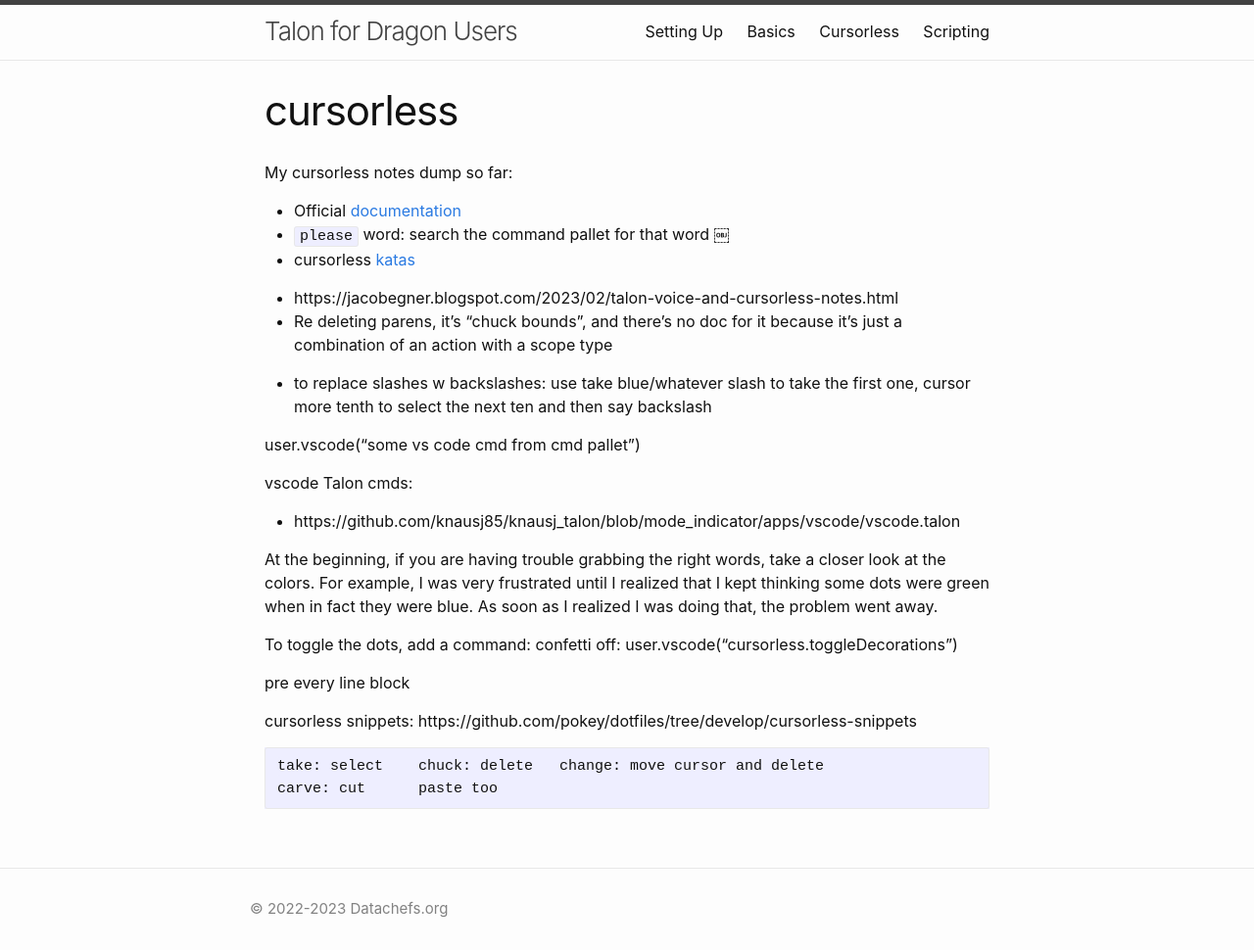
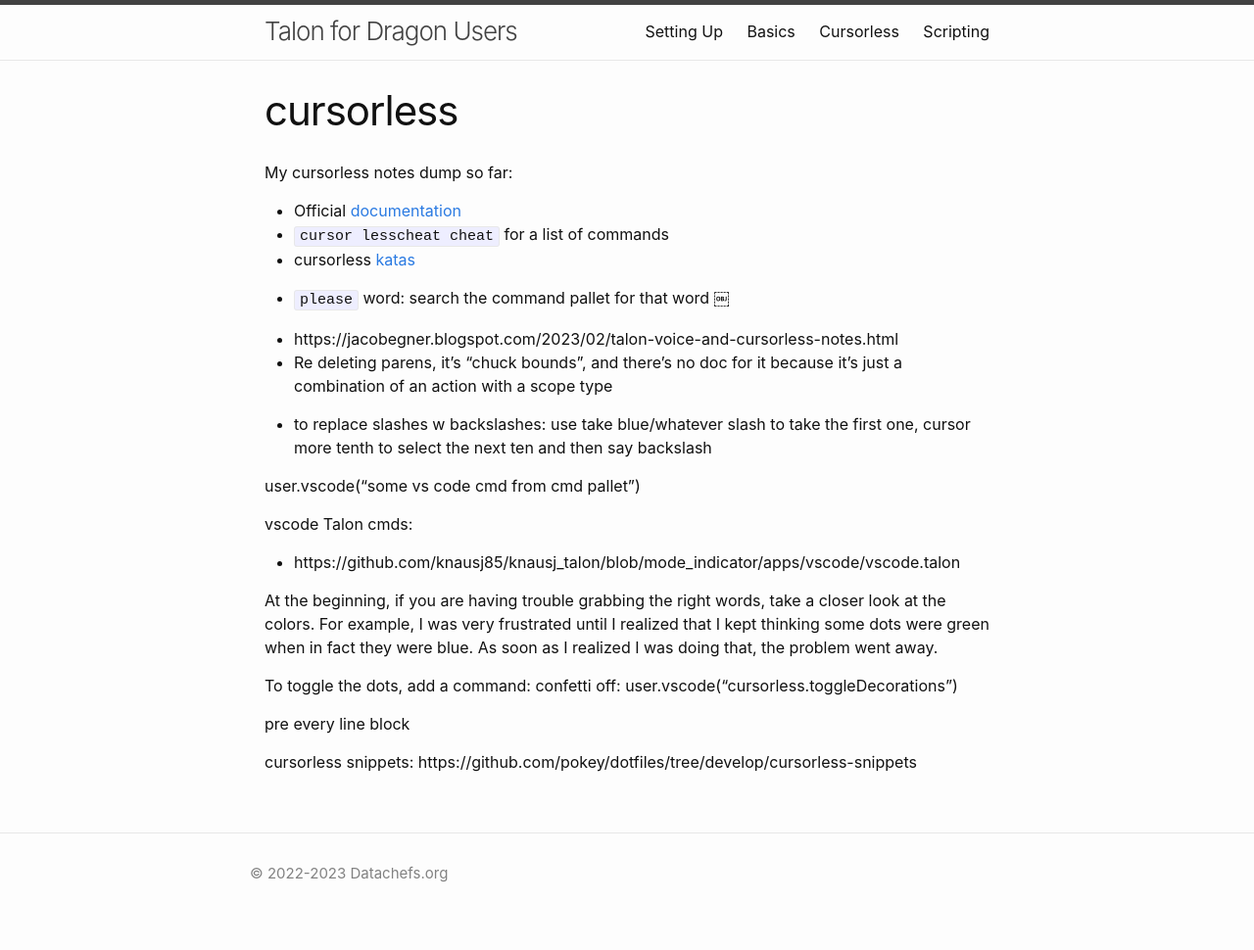
Before and after one commit to aschneiderman/talon-notes, a Jekyll site: the page built from pages/basics-write/cursorless.md, in a window 1280 px wide. Shown: the whole page at 98% size. Built offline with Jekyll 4.4.1, drawn with Linux system fonts in a browser that asks for light colours; after the commit the page ends 933 px from its top, so only the background shows below that.

Commit message:
Add some stuff

````diff
--- a/pages/basics-write/cursorless.md
+++ b/pages/basics-write/cursorless.md
@@ -6,9 +6,11 @@ layout: content
 
 My cursorless notes dump so far:
 - Official [documentation](https://www.cursorless.org/docs/)
+- `cursor lesscheat cheat` for a list of commands
+- cursorless [katas](https://github.com/Will-Sommers/cursorless-katas)
+
 - `please` word: search the command pallet for that word ￼
-<!-- - Cursorless [cheat sheet](file:///C:/Users/ASchneiderman/.cursorless/cheatsheet.html) -->
-- cursorless [katas](https://github.com/Will-Sommers/cursorless-katas)
+
 
  - https://jacobegner.blogspot.com/2023/02/talon-voice-and-cursorless-notes.html
  - Re deleting parens, it’s “chuck bounds”, and there’s no doc for it because it’s just a combination of an action with a scope type
@@ -17,6 +19,7 @@ My cursorless notes dump so far:
 
 
 - to replace slashes w backslashes: use take blue/whatever slash to take the first one, cursor more tenth to select the next ten and then say backslash
+
 
 user.vscode("some vs code cmd from cmd pallet")
 
@@ -31,8 +34,3 @@ pre every line block
 
 
 cursorless snippets: https://github.com/pokey/dotfiles/tree/develop/cursorless-snippets
-
-```
-take: select    chuck: delete   change: move cursor and delete
-carve: cut      paste too
-```
````
Also changed, not shown: index.md (+5 -5 lines), pages/basics-write/cursor less-too-learn.md (added, +5 -0 lines).
